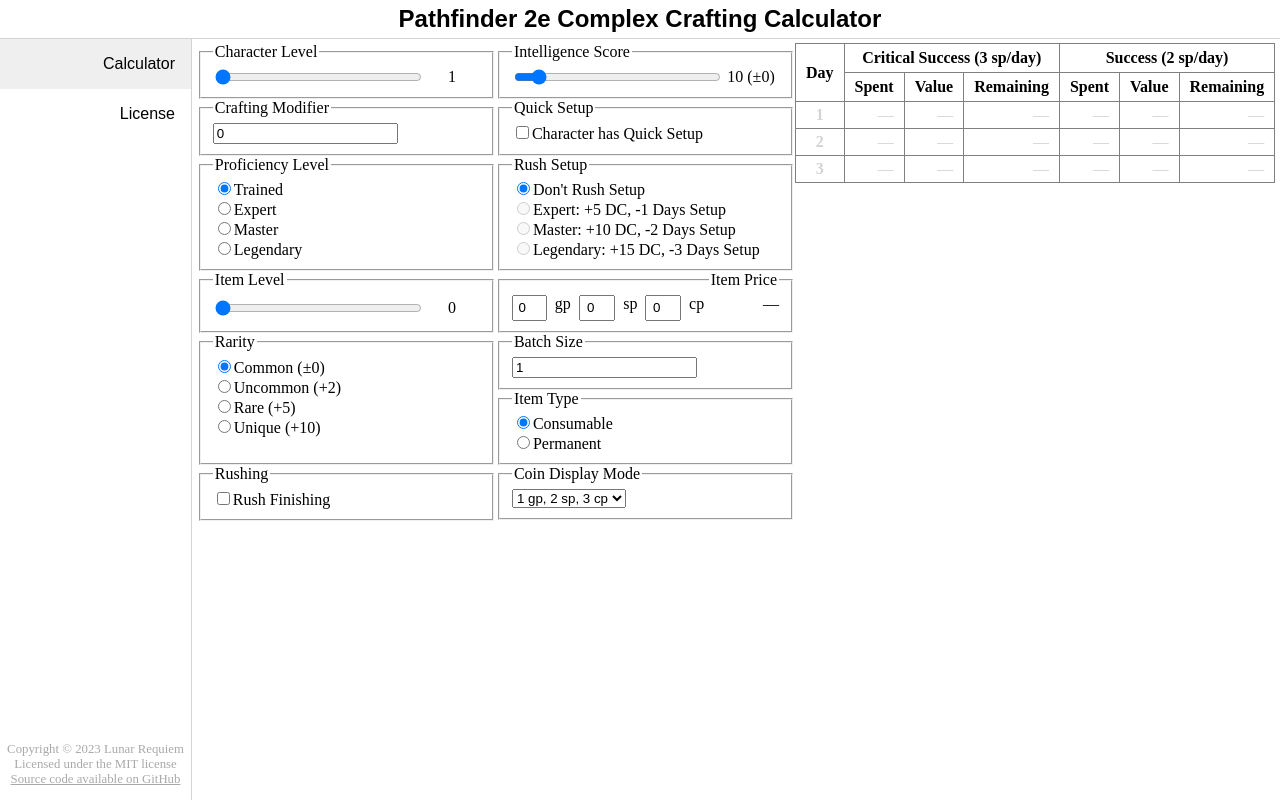
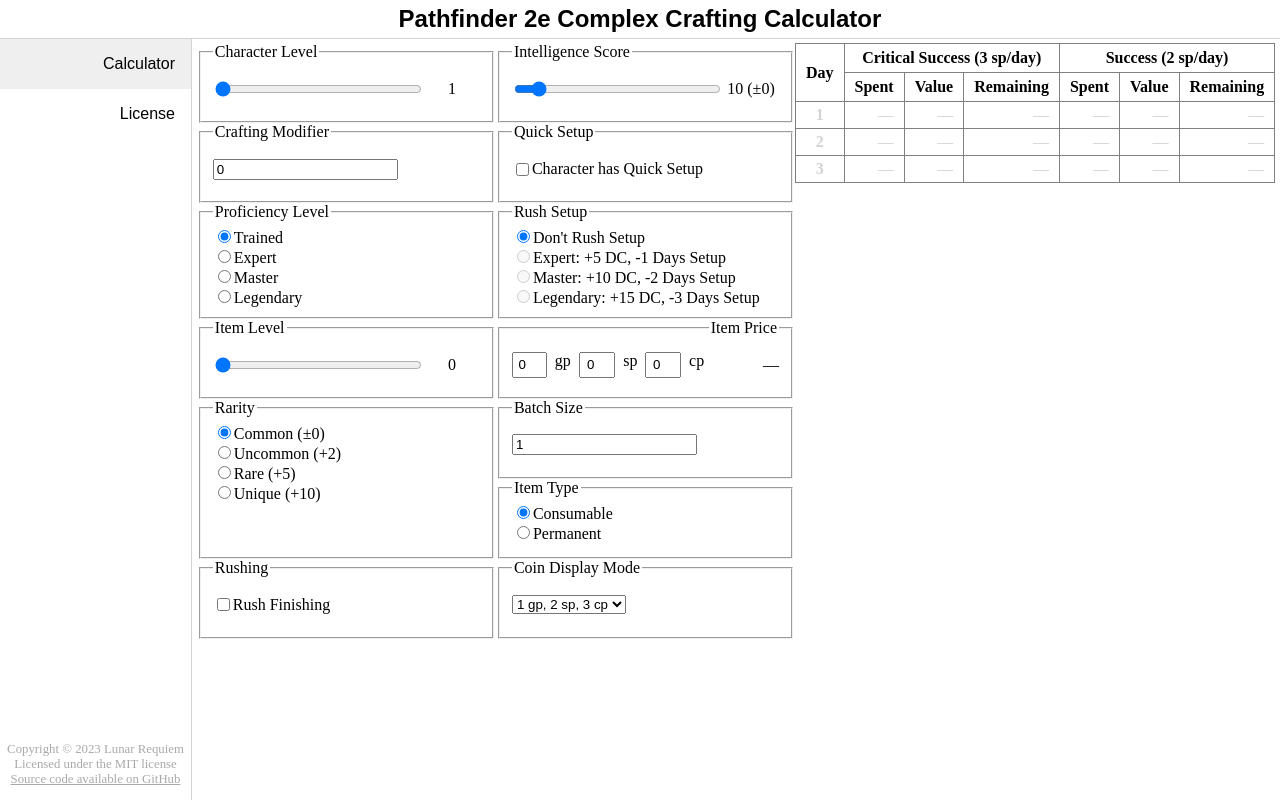
Before and after one commit to Lunar-Dawn/pf2e_complex_crafting, a Vue app: page / in a window 1280 px wide. Built offline with nearby package versions, Linux system fonts and the light colour scheme.

Commit message:
Set minimum size on fieldsets

```diff
--- a/src/style.scss
+++ b/src/style.scss
@@ -14,6 +14,14 @@ a {
 	color: inherit;
 }
 
+fieldset {
+	min-height: 5em;
+
+	display: flex;
+	justify-content: stretch;
+	align-items: center;
+}
+
 .slider-wrapper {
 	display: grid;
 	grid-template-columns: 1fr 7ch;
@@ -25,8 +33,8 @@ a {
 	}
 }
 .radio-wrapper {
-	display: flex;
 	flex-direction: column;
+	align-items: flex-start;
 
 	.radioRow {
 
```
